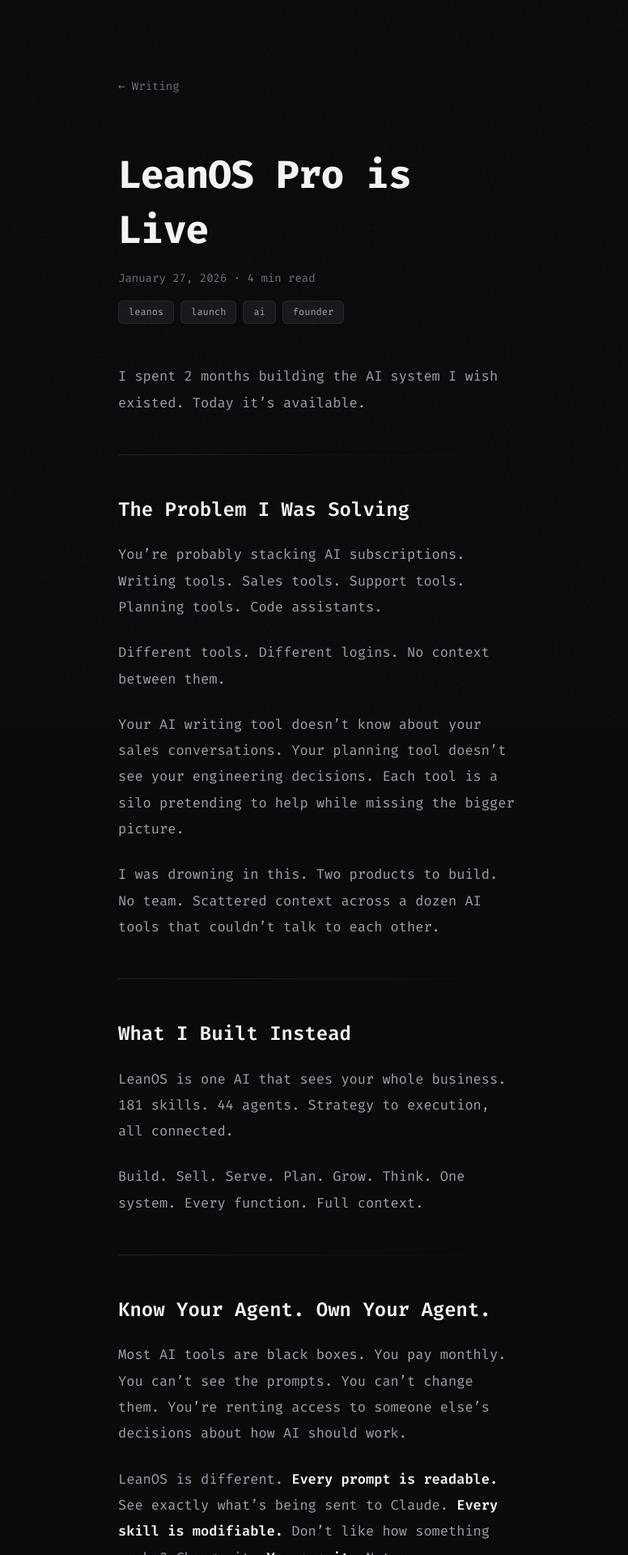
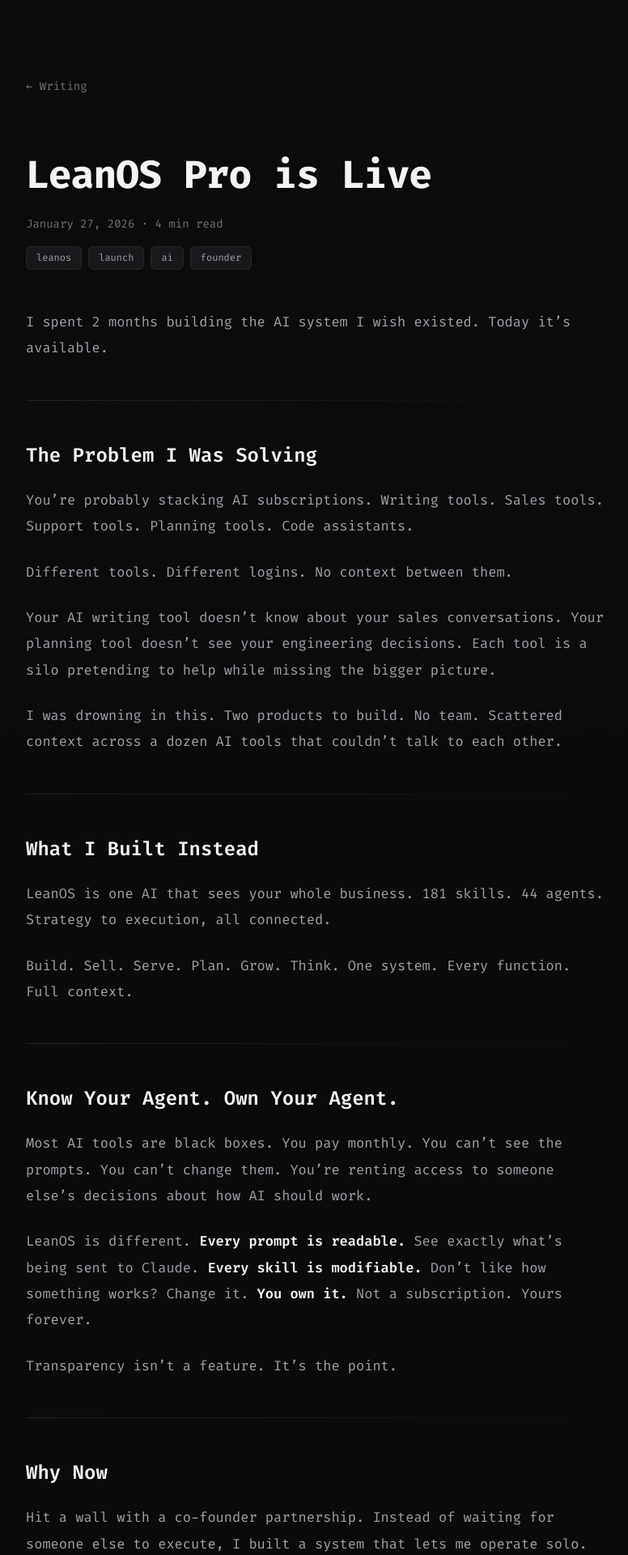
Before and after one commit to BellaBe/bellabe.github.io, a Jekyll site: the page built from _posts/2026-01-27-leanos-pro-is-live.md, in a window 1280 px wide. Shown: the top 1920 px of the page at 81% size, without its empty margins (248-1024 px from the left). Built offline with Jekyll 4.4.1, drawn with Linux system fonts in a browser that asks for light colours.

Commit message:
fix: restore post width, add back arrow properly
- Use post-wrapper instead of minimal-main (720px vs 540px)
- Keep back arrow to Writing page

Co-Authored-By: Claude Opus 4.5 <noreply@anthropic.com>

```diff
--- a/_layouts/post.html
+++ b/_layouts/post.html
@@ -1,8 +1,7 @@
 ---
 layout: default
 ---
-<div class="minimal-main">
-  <!-- Top bar -->
+<div class="post-wrapper">
   <div class="top-bar">
     <a href="{{ '/writing' | relative_url }}">← Writing</a>
   </div>
--- a/assets/css/main.css
+++ b/assets/css/main.css
@@ -1147,6 +1147,11 @@ body.light .icon-sun { display: inline; }
    SINGLE POST
    ----------------------------------------------------------------------------- */
 
+.post-wrapper {
+  max-width: var(--container-prose);
+  margin: 0 auto;
+}
+
 .post {
   max-width: var(--container-prose);
   margin: 0 auto;
```
Lines whose indentation alone changed are shown as unchanged.
